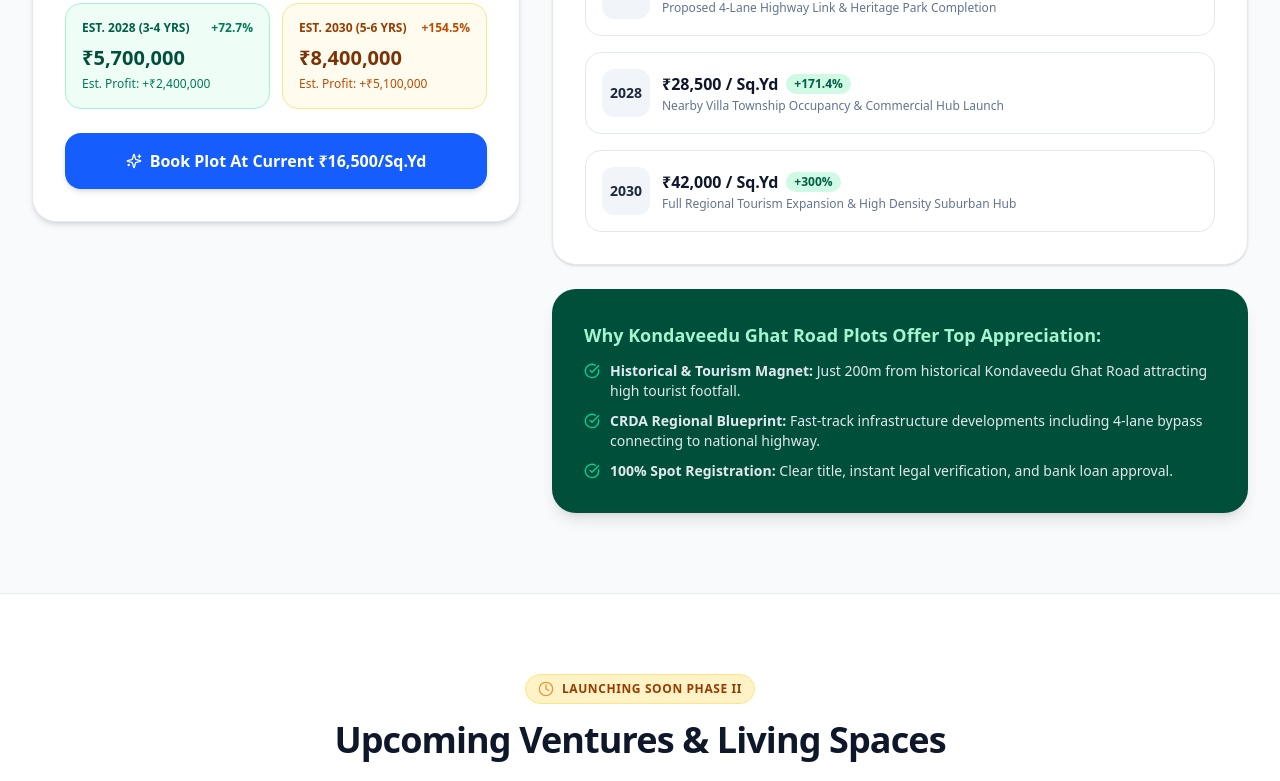
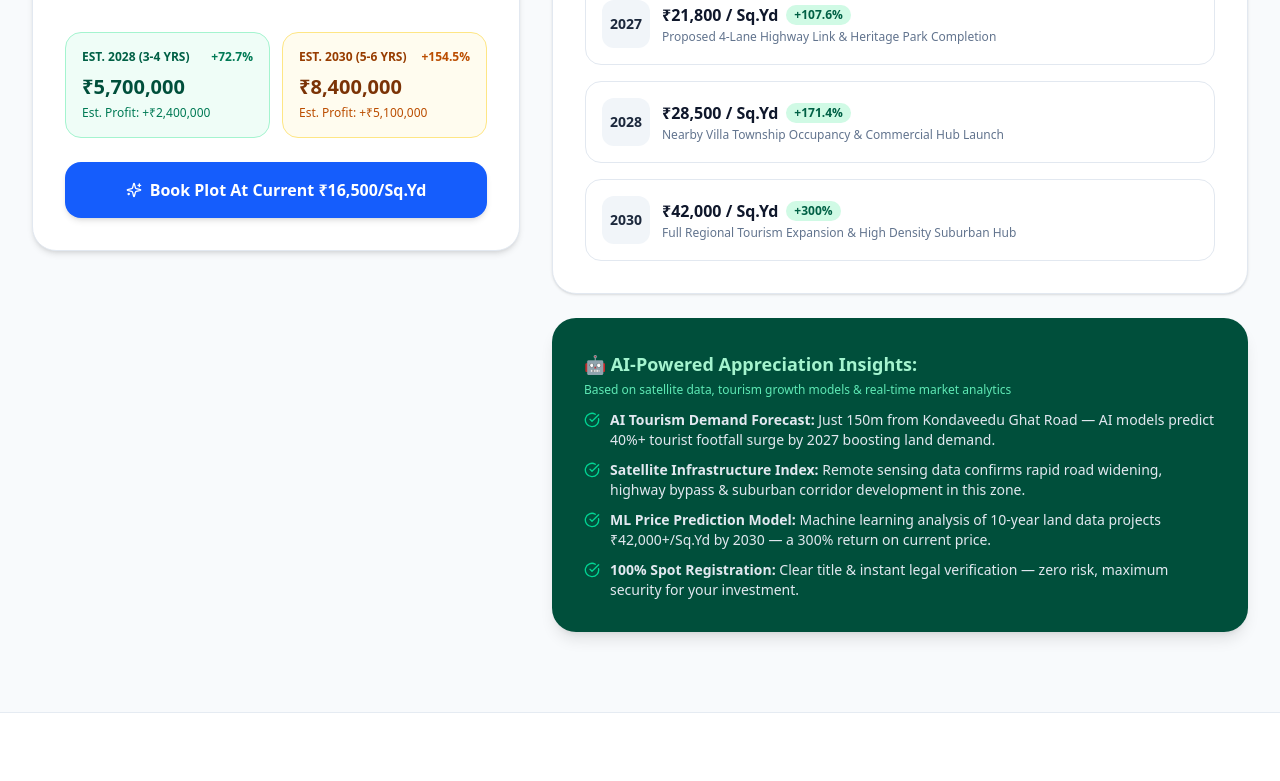
Before and after one commit to LingamalluRitesh/Venkata-Sai-Developers, a React (Vite) app in the folder Pro/: page / in a window 1280 px wide. Shown: the part 2937-3718 px from the top of the page. Built offline with nearby package versions, Linux system fonts and the light colour scheme.

Commit message:
Update Land ROI to AI-powered insights: 150m, remove CRDA/bank loan, add AI forecasts and ML predictions

```diff
--- a/Pro/src/components/LandValueCalculator.tsx
+++ b/Pro/src/components/LandValueCalculator.tsx
@@ -37,7 +37,7 @@
             Estimated Future Land Values in Kondaveedu Sector
           </h2>
           <p className="mt-4 text-lg text-slate-600 leading-relaxed">
-            Land near historical Kondaveedu Ghat Road (200m distance) has experienced record demand due to upcoming government tourism projects, road expansions, and suburban corridor development.
+            AI-powered land valuation models confirm that plots just 150 meters from Kondaveedu Ghat Road are among the highest-appreciating micro-markets in Andhra Pradesh — driven by tourism corridors, satellite town expansion, and real-time demand analytics showing 300%+ ROI potential by 2030.
           </p>
         </div>
 
@@ -202,21 +202,26 @@
             {/* Growth Catalysts List */}
             <div className="bg-emerald-900 text-white p-6 sm:p-8 rounded-3xl shadow-lg relative overflow-hidden">
               <div className="relative z-10">
-                <h4 className="text-lg font-bold text-emerald-200 mb-3">
-                  Why Kondaveedu Ghat Road Plots Offer Top Appreciation:
+                <h4 className="text-lg font-bold text-emerald-200 mb-1 flex items-center gap-2">
+                  🤖 AI-Powered Appreciation Insights:
                 </h4>
+                <p className="text-xs text-emerald-300 mb-3 font-medium">Based on satellite data, tourism growth models & real-time market analytics</p>
                 <ul className="space-y-2.5 text-sm text-slate-200">
                   <li className="flex items-start gap-2.5">
                     <CheckCircle className="w-4 h-4 text-emerald-400 shrink-0 mt-0.5" />
-                    <span><strong>Historical & Tourism Magnet:</strong> Just 200m from historical Kondaveedu Ghat Road attracting high tourist footfall.</span>
+                    <span><strong>AI Tourism Demand Forecast:</strong> Just 150m from Kondaveedu Ghat Road — AI models predict 40%+ tourist footfall surge by 2027 boosting land demand.</span>
                   </li>
                   <li className="flex items-start gap-2.5">
                     <CheckCircle className="w-4 h-4 text-emerald-400 shrink-0 mt-0.5" />
-                    <span><strong>CRDA Regional Blueprint:</strong> Fast-track infrastructure developments including 4-lane bypass connecting to national highway.</span>
+                    <span><strong>Satellite Infrastructure Index:</strong> Remote sensing data confirms rapid road widening, highway bypass & suburban corridor development in this zone.</span>
                   </li>
                   <li className="flex items-start gap-2.5">
                     <CheckCircle className="w-4 h-4 text-emerald-400 shrink-0 mt-0.5" />
-                    <span><strong>100% Spot Registration:</strong> Clear title, instant legal verification, and bank loan approval.</span>
+                    <span><strong>ML Price Prediction Model:</strong> Machine learning analysis of 10-year land data projects ₹42,000+/Sq.Yd by 2030 — a 300% return on current price.</span>
+                  </li>
+                  <li className="flex items-start gap-2.5">
+                    <CheckCircle className="w-4 h-4 text-emerald-400 shrink-0 mt-0.5" />
+                    <span><strong>100% Spot Registration:</strong> Clear title & instant legal verification — zero risk, maximum security for your investment.</span>
                   </li>
                 </ul>
               </div>
```
